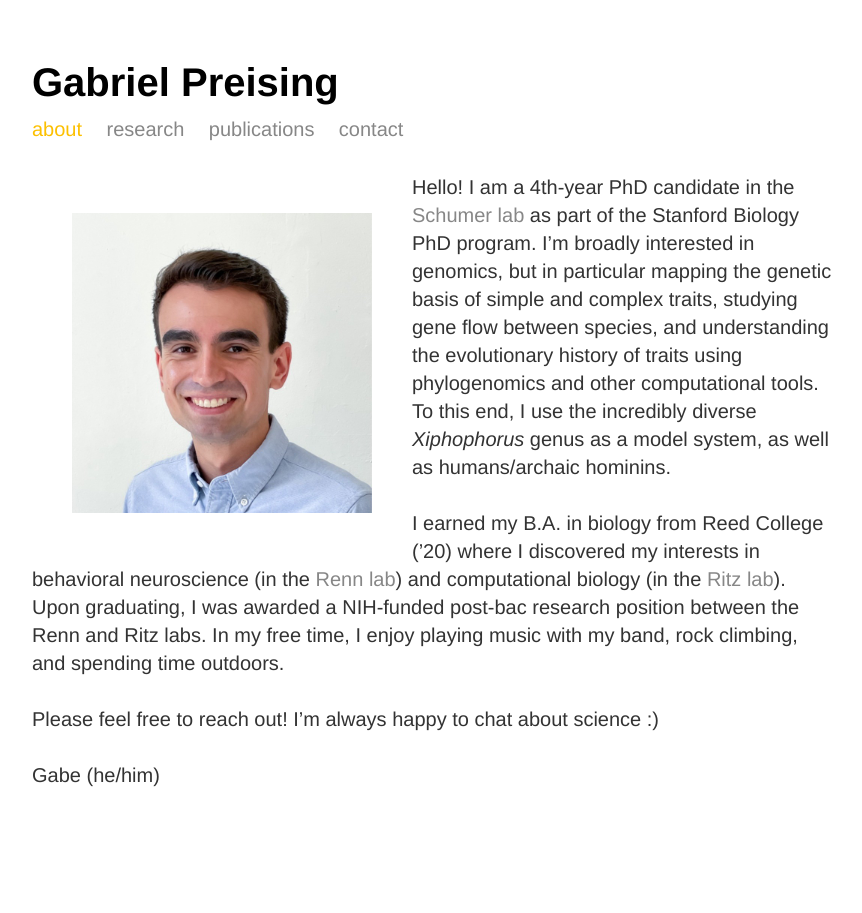
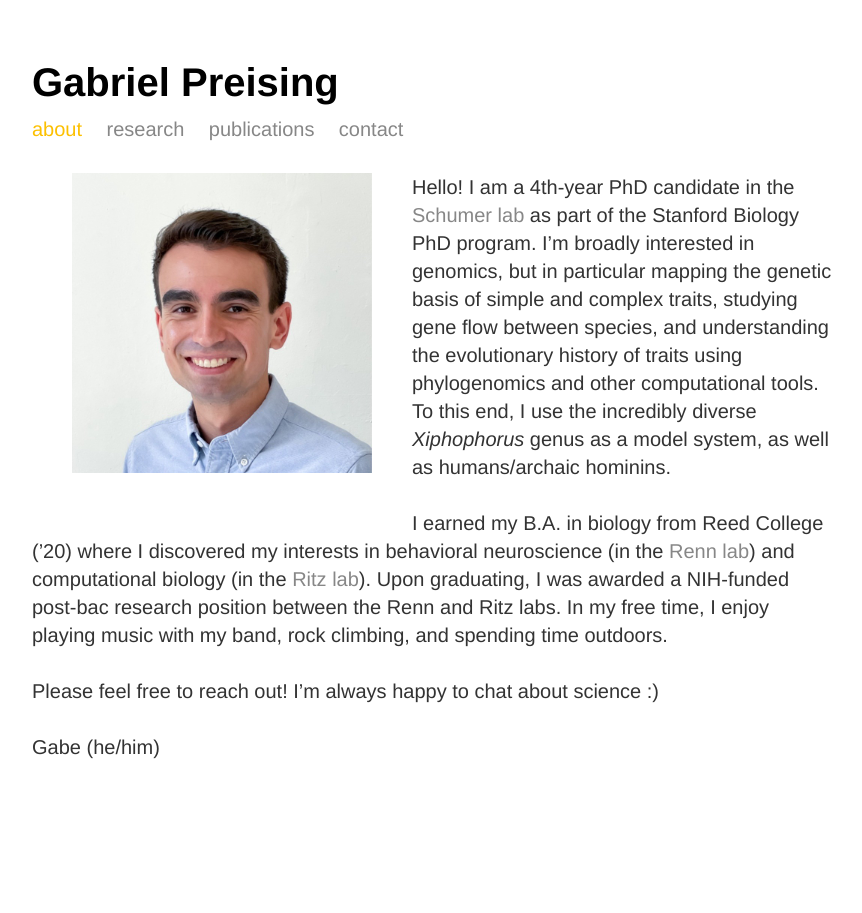
Before and after one commit to gpreising/gpreising.github.io, a Jekyll site: the page built from index.html, in a window 1280 px wide. Shown: the whole page, without its empty margins (208-1070 px from the left). Built offline with Jekyll 4.4.1, drawn with Linux system fonts in a browser that asks for light colours.

Commit message:
edited top photo margin

```diff
--- a/index.html
+++ b/index.html
@@ -10,7 +10,7 @@ title: Gabriel Preising | about
 		<li><a href="/contact">contact</a></li>
 	</ul>
 </nav>
-<img src="/img/headshot2023.jpeg" alt="gabe" style="float:left;width:300px;height:300px;margin:40px 40px 40px 40px">
+<img src="/img/headshot2023.jpeg" alt="gabe" style="float:left;width:300px;height:300px;margin:0px 40px 40px 40px">
 <div class="blurb">
 	<p>Hello! I am a 4th-year PhD candidate in the <a href="https://schumerlab.com/" target="_blank">Schumer lab</a> as part of the Stanford Biology PhD program.
 		I’m broadly interested in genomics, but in particular mapping the genetic basis of simple and complex traits, studying gene flow between species, and understanding the evolutionary history of traits using phylogenomics and other computational tools.
```
